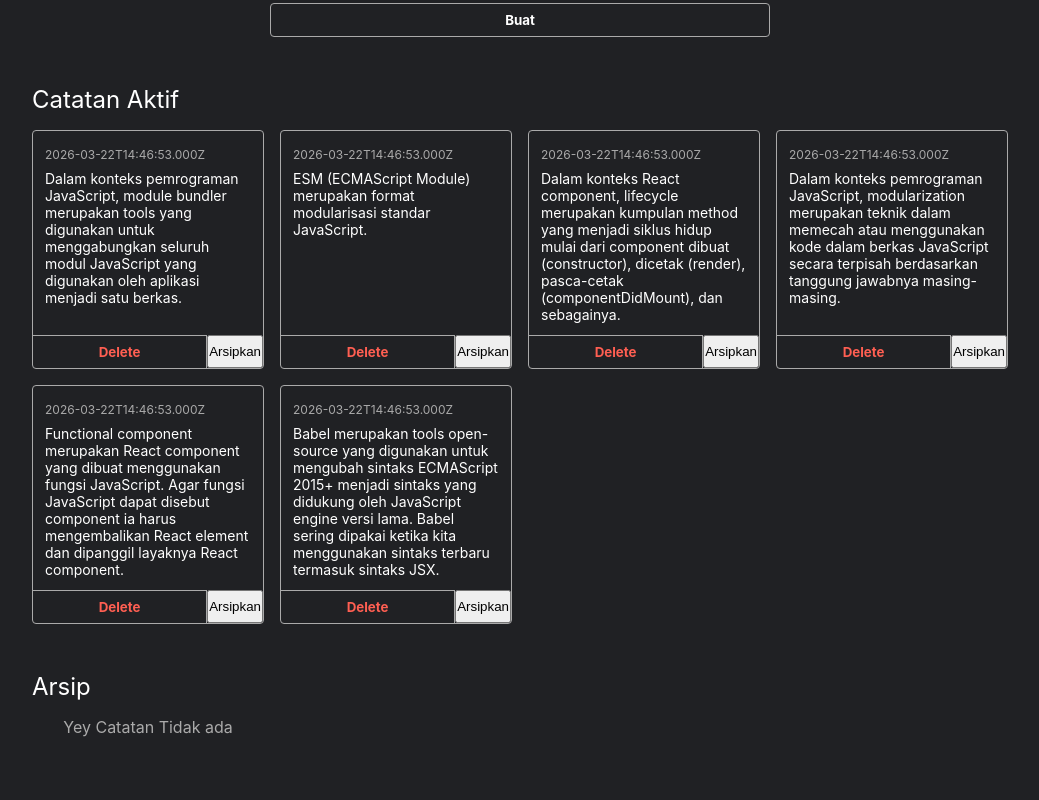
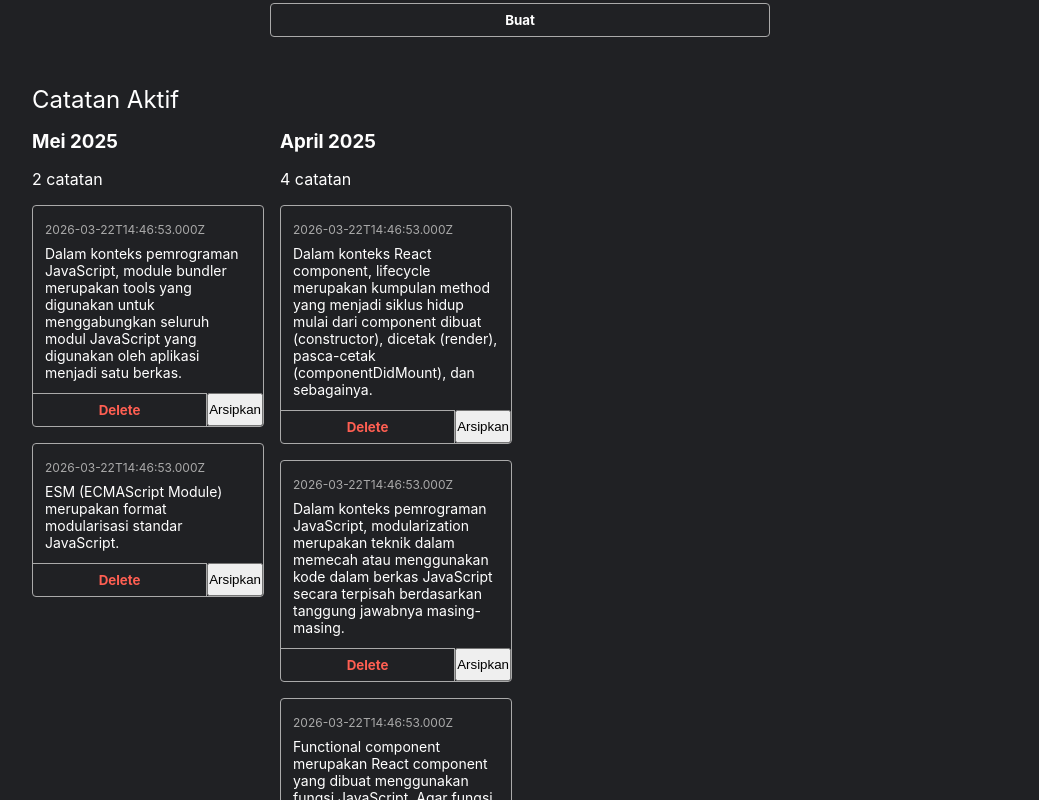
Before and after one commit to bajiff/baji-task-manager, a React (Vite) app: page / in a window 1280 px wide. Shown: the part 420-1220 px from the top of the page, without its empty margins (120-1159 px from the left). Built offline with nearby package versions, Linux system fonts and the light colour scheme.

Commit message:
Habis beresin NoteList bagian return() yang Object.entries jadi kalo ada bug/error bisa di checkout kembali  gitu hehew

```diff
--- a/src/components/NotesList.jsx
+++ b/src/components/NotesList.jsx
@@ -16,16 +16,51 @@ function NotesList({ notes, onDelete, onArchive, dataTestId = 'notes-list' }) {
         >Yey Catatan Tidak ada</p>
       </div>
     );
-  }
+  };
+
+  // Nah disini kita mengelompokannya ges hehew
+  // A. Mengelompokkan array notes menjadi sebuah Object berdasarkan "Bulan-Tahun"
+  const groupedNotes = notes.reduce((acc, note) => {
+    // Ambil tanggal dari catatan
+    const date = new Date(note.createdAt);
+
+    // Format menjadi "Bulan Tahun" (Contoh: "Maret 2026")
+    const monthYear = date.toLocaleDateString('id-ID', { month: 'long', year: 'numeric' });
+
+    // Jika kelompok bulan ini belum ada di object, buat array kosong
+    if (!acc[monthYear]) {
+      acc[monthYear] = [];
+    }
+    // Masukkan catatan ke dalam kelompok yang sesuai
+    acc[monthYear].push(note);
+
+    return acc;
+  }, {});
 
   return (
     <div className="notes-list" data-testid={dataTestId}>
       {/* TODO [Basic] gunakan array.map untuk merender NoteItem untuk setiap catatan. */}
-      {notes.map((note) => (
-        <NoteItem key={note.id} note={note} onArchive={onArchive} onDelete={onDelete} />
-      ))}
       {/* TODO [Skilled] ekstrak tombol aksi menjadi komponen reusable agar dipakai NoteItem. */}
       {/* TODO [Advanced] kelompokkan catatan per bulan-tahun dan render tiap grup dalam <section className="notes-group">. */}
+      {/* Oke Disini kita beresin ya ges yah */}
+      {Object.entries(groupedNotes).map(([groupKeyNote, groupValueNotes]) => (
+
+        // ? Aturan Suci: Format elemen sesuai persyaratan Advanced Dicoding
+        <section key={groupKeyNote} data-testid={`${groupKeyNote}-group`} className="notes-group">
+
+          {/* Header Grup */}
+          <h3>{groupKeyNote}</h3>
+
+          {/* Penghitung Item */}
+          <span data-testid={`${groupKeyNote}-group-count`}>{groupValueNotes.length} catatan</span>
+
+          {/* Render Item Catatan di dalam grup ini */}
+          {groupValueNotes.map((note) => (
+            <NoteItem key={note.id} note={note} onArchive={onArchive} onDelete={onDelete} />
+          ))}
+
+        </section>
+      ))}
     </div>
   );
 }
```
